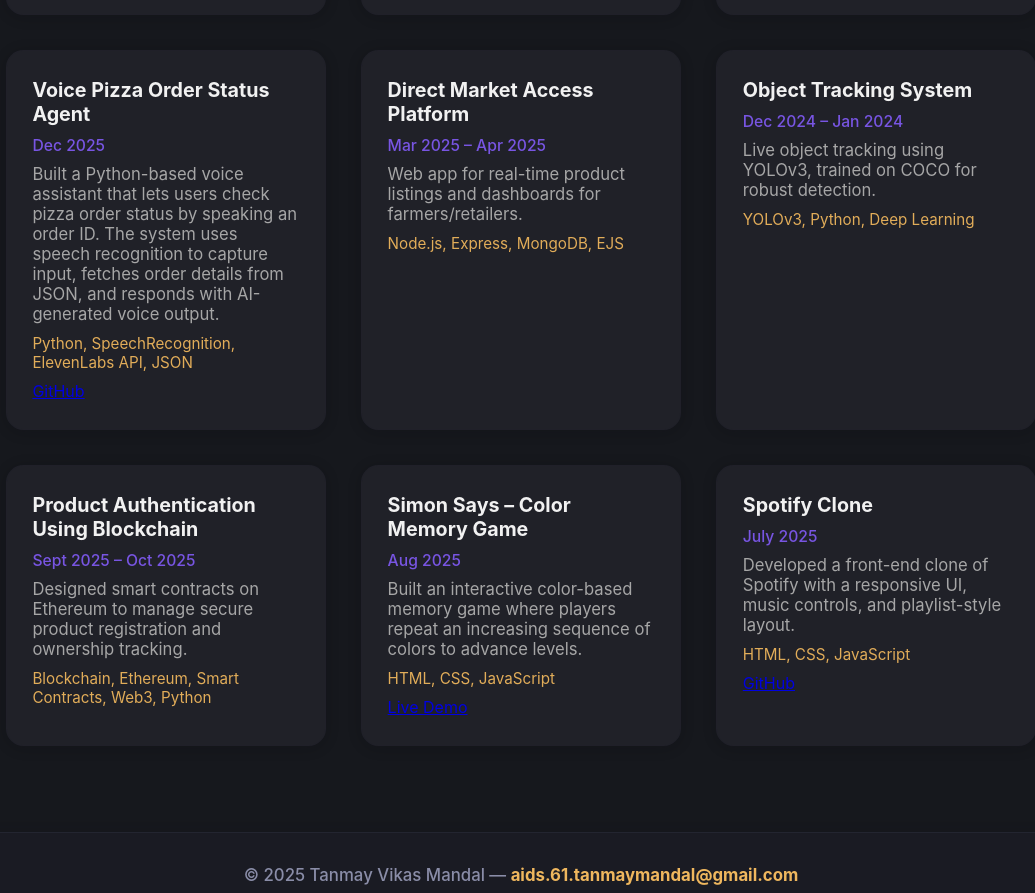
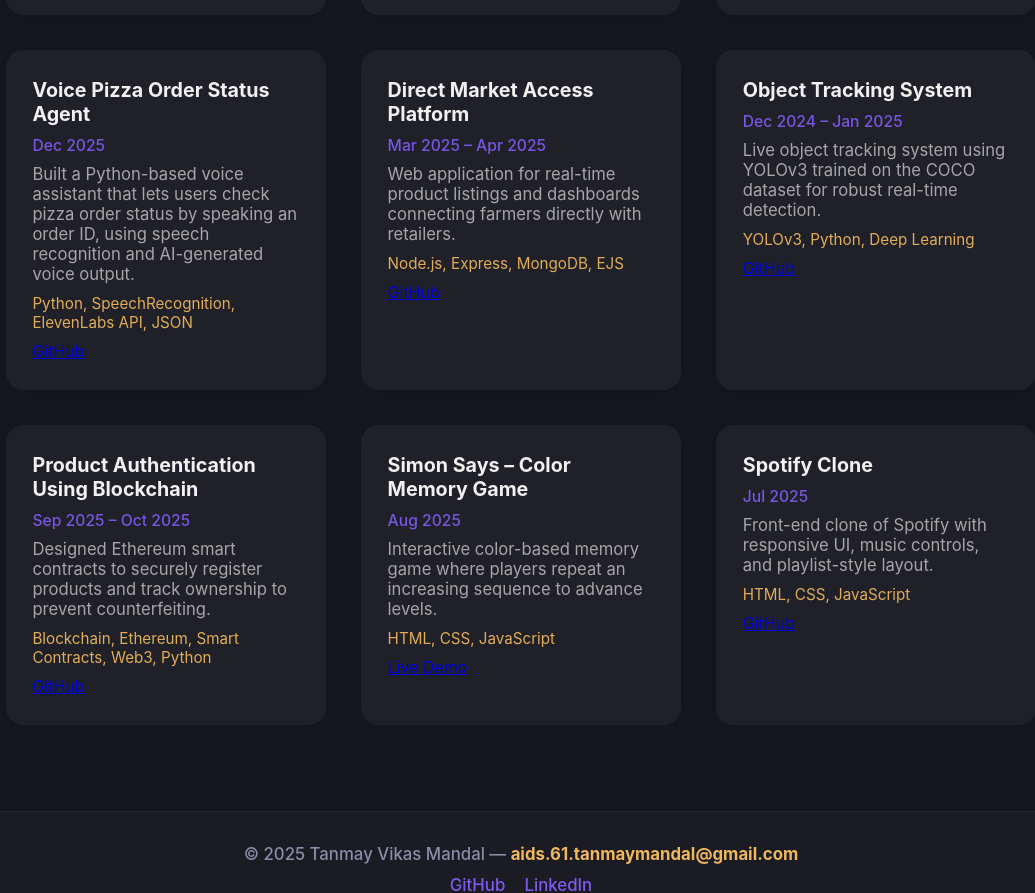
Before and after one commit to tm7218921/Portfolio1, a React (Create React App) app: page /projects in a window 1280 px wide. Shown: the part 599-1492 px from the top of the page, without its empty margins (119-1154 px from the left). Built offline with nearby package versions, Linux system fonts and the light colour scheme.

Commit message:
Update Projects.jsx

```diff
--- a/src/pages/Projects.jsx
+++ b/src/pages/Projects.jsx
@@ -5,8 +5,10 @@ const projects = [
   {
     title: "Smart Attendance System",
     date: "Aug 2024 – Oct 2024",
-    description: "Real-time face recognition attendance system with defaulter alerts.",
-    stack: "Python, OpenCV, Dlib, Pandas, Streamlit"
+    description:
+      "Real-time face recognition attendance system with defaulter alerts using face detection and recognition.",
+    stack: "Python, OpenCV, Dlib, Pandas, Streamlit",
+    repo: "https://github.com/tm7218921/Smart-attendance-System",
   },
   {
     title: "QA Defect Analytics Dashboard",
@@ -14,7 +16,7 @@ const projects = [
     description:
       "Built an interactive dashboard to analyze QA defect data, visualize trends, severity distribution, and module-wise bug density to support data-driven quality decisions.",
     stack: "Python, Pandas, Streamlit, Data Visualization",
-    repo: "https://github.com/tm7218921/qa-defect-analytics-dashboard"
+    repo: "https://github.com/tm7218921/qa-defect-analytics-dashboard",
   },
   {
     title: "n8n Workflow Automation",
@@ -22,51 +24,56 @@ const projects = [
     description:
       "Designed automated workflows using n8n to integrate APIs, process data, and trigger actions across services, reducing manual effort and improving operational efficiency.",
     stack: "n8n, APIs, Webhooks, JSON, Automation",
-    repo: "https://github.com/tm7218921/n8n-workflows"
+    repo: "https://github.com/tm7218921/n8n-workflows",
   },
   {
     title: "Voice Pizza Order Status Agent",
     date: "Dec 2025",
     description:
-      "Built a Python-based voice assistant that lets users check pizza order status by speaking an order ID. The system uses speech recognition to capture input, fetches order details from JSON, and responds with AI-generated voice output.",
+      "Built a Python-based voice assistant that lets users check pizza order status by speaking an order ID, using speech recognition and AI-generated voice output.",
     stack: "Python, SpeechRecognition, ElevenLabs API, JSON",
-    repo: "https://github.com/tm7218921/voice-pizza-order-status-Agent"
+    repo: "https://github.com/tm7218921/voice-pizza-order-status-agent",
   },
   {
     title: "Direct Market Access Platform",
     date: "Mar 2025 – Apr 2025",
-    description: "Web app for real-time product listings and dashboards for farmers/retailers.",
-    stack: "Node.js, Express, MongoDB, EJS"
+    description:
+      "Web application for real-time product listings and dashboards connecting farmers directly with retailers.",
+    stack: "Node.js, Express, MongoDB, EJS",
+    repo: "https://github.com/tm7218921/direct-market-access",
   },
   {
     title: "Object Tracking System",
-    date: "Dec 2024 – Jan 2024",
-    description: "Live object tracking using YOLOv3, trained on COCO for robust detection.",
-    stack: "YOLOv3, Python, Deep Learning"
+    date: "Dec 2024 – Jan 2025",
+    description:
+      "Live object tracking system using YOLOv3 trained on the COCO dataset for robust real-time detection.",
+    stack: "YOLOv3, Python, Deep Learning",
+    repo: "https://github.com/tm7218921/Object_tracking_System",
   },
   {
     title: "Product Authentication Using Blockchain",
-    date: "Sept 2025 – Oct 2025",
+    date: "Sep 2025 – Oct 2025",
     description:
-      "Designed smart contracts on Ethereum to manage secure product registration and ownership tracking.",
-    stack: "Blockchain, Ethereum, Smart Contracts, Web3, Python"
+      "Designed Ethereum smart contracts to securely register products and track ownership to prevent counterfeiting.",
+    stack: "Blockchain, Ethereum, Smart Contracts, Web3, Python",
+    repo: "https://github.com/tm7218921/Product-Auth-Using-Blockchain",
   },
   {
     title: "Simon Says – Color Memory Game",
     date: "Aug 2025",
     description:
-      "Built an interactive color-based memory game where players repeat an increasing sequence of colors to advance levels.",
+      "Interactive color-based memory game where players repeat an increasing sequence to advance levels.",
     stack: "HTML, CSS, JavaScript",
-    live: "https://tm7218921.github.io/simon-says-game/"
+    live: "https://tm7218921.github.io/simon-says-game/",
   },
   {
     title: "Spotify Clone",
-    date: "July 2025",
+    date: "Jul 2025",
     description:
-      "Developed a front-end clone of Spotify with a responsive UI, music controls, and playlist-style layout.",
+      "Front-end clone of Spotify with responsive UI, music controls, and playlist-style layout.",
     stack: "HTML, CSS, JavaScript",
-    repo: "https://github.com/tm7218921/Spotify-Clone"
-  }
+    repo: "https://github.com/tm7218921/Spotify-Clone",
+  },
 ];
 
 export default function Projects() {
@@ -75,8 +82,8 @@ export default function Projects() {
       <h2>Projects</h2>
 
       <div className="projects__list">
-        {projects.map((p, i) => (
-          <div className="project__card" key={i}>
+        {projects.map((p) => (
+          <div className="project__card" key={p.title}>
             <div className="project__title">{p.title}</div>
             <div className="project__date">{p.date}</div>
             <div className="project__desc">{p.description}</div>
```
